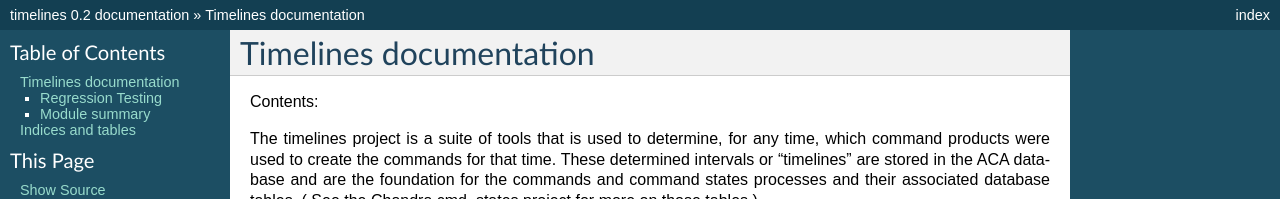
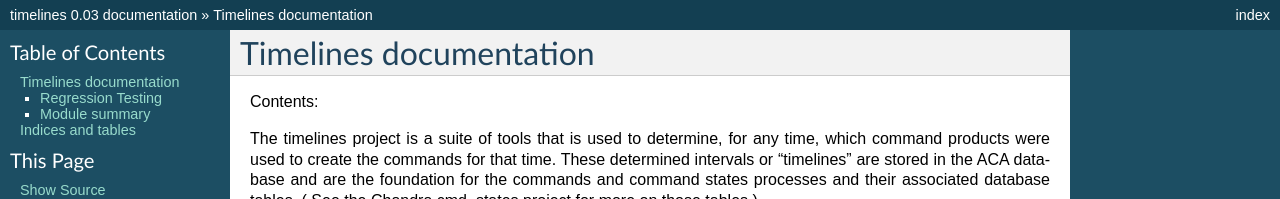
Before and after one commit to sot/timelines, a Sphinx documentation site: the page built from doc/index.rst, in a window 1280 px wide and 900 px high. Shown: the top 199 px of the window. Built offline with Sphinx 7.4.7, drawn with Linux system fonts in a browser that asks for light colours; some of the changed text lies outside the part shown.

Commit message:
updated doc version

```diff
--- a/doc/conf.py
+++ b/doc/conf.py
@@ -46,9 +46,9 @@ copyright = u'2010, Jean Connelly, Tom Aldcroft'
 # built documents.
 #
 # The short X.Y version.
-version = '0.2'
+version = '0.03'
 # The full version, including alpha/beta/rc tags.
-release = '0.2'
+release = '0.03'
 
 # The language for content autogenerated by Sphinx. Refer to documentation
 # for a list of supported languages.
```
